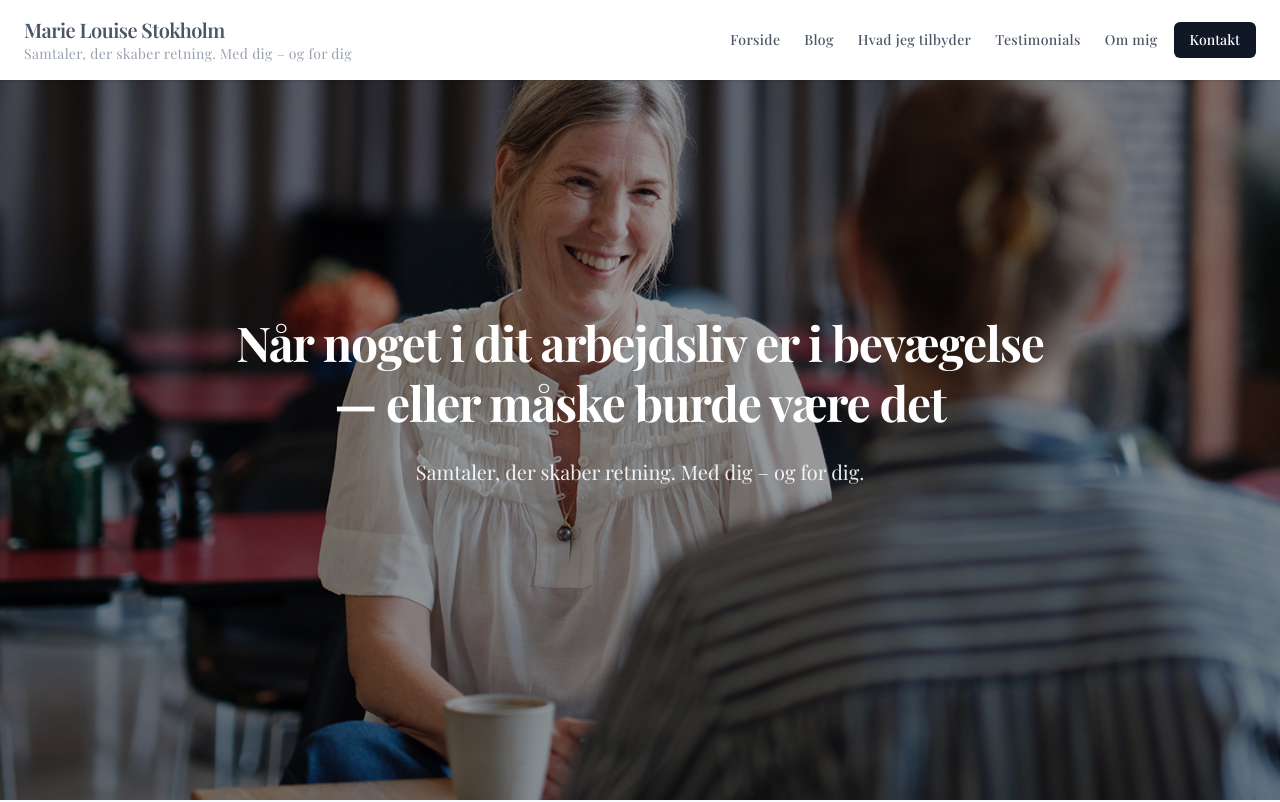
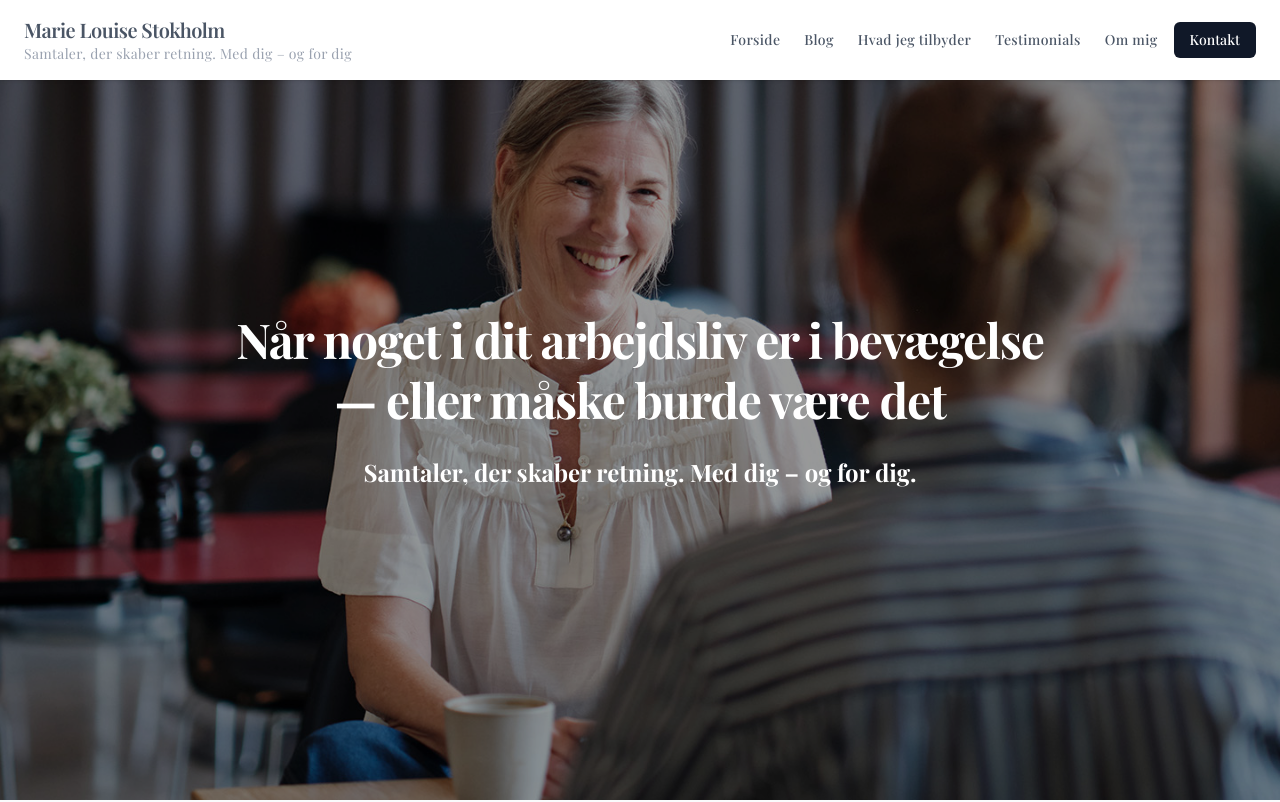
Before and after one commit to nordic-agency/marielouisestokholm, a Next.js app: page / in a window 1280 px wide. Shown: the top 802 px of the page. Built offline with nearby package versions, Linux system fonts and the light colour scheme.

Commit message:
V2 Revision: Updated hero line 2 with bold styling and larger text

```diff
--- a/src/app/page.tsx
+++ b/src/app/page.tsx
@@ -92,7 +92,7 @@ export default function Home() {
             Når noget i dit arbejdsliv er i bevægelse
             <br />— eller måske burde være det
           </h1>
-          <p className="text-lg md:text-xl leading-relaxed text-white/90">Samtaler, der skaber retning. Med dig – og for dig.</p>
+          <p className="text-xl md:text-2xl leading-relaxed text-white font-bold">Samtaler, der skaber retning. Med dig – og for dig.</p>
         </div>
       </section>
 
```
